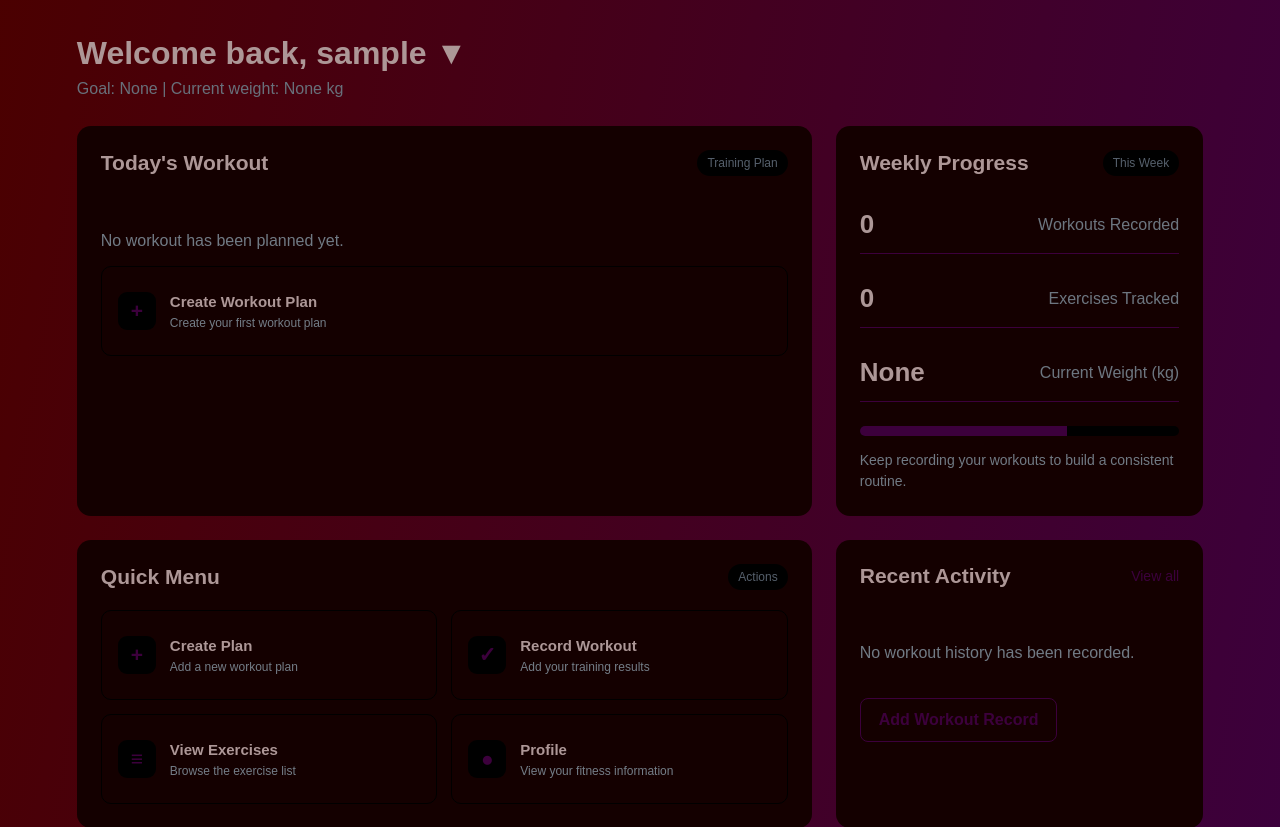
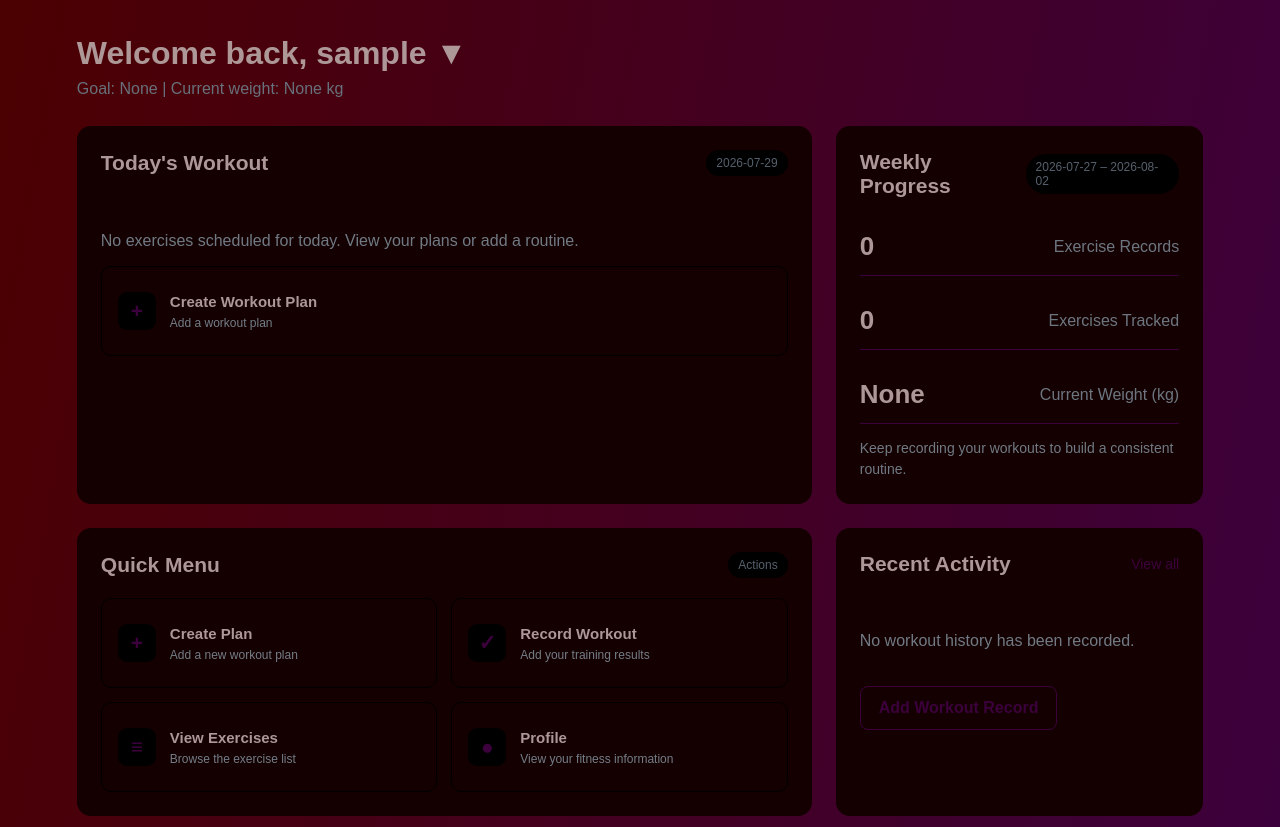
Before and after one commit to 25649-lgtm/Fitness-App, a Flask app: page /homepage in a window 1280 px wide; the page is wider, and only the part inside the window is pictured. Shown: the part 64-891 px from the top of that part. Run offline with Flask 3, Linux system fonts and the light colour scheme; the visitor is signed in with stand-in values (Sample User, id 1); data comes from the database, SQL or seed files in the repository; data that the repository does not hold is empty.

Commit message:
take "today's workout" and "weekly workout" out of all the workout

```diff
--- a/app.py
+++ b/app.py
@@ -2,7 +2,7 @@ import os
 import math
 import secrets
 import sqlite3
-from datetime import date as calendar_date
+from datetime import date as calendar_date, timedelta
 from contextlib import closing
 from werkzeug.security import check_password_hash, generate_password_hash
 
@@ -316,6 +316,11 @@ def login():
     return render_template("login.html", error=error)
 
 
+def today_date():
+    """使用运行电脑的本地日期，测试时可固定日期验证跨周边界。"""
+    return calendar_date.today()
+
+
 @app.route("/homepage")
 def homepage():
     if "user_id" not in session:
@@ -330,9 +335,18 @@ def homepage():
     """
     user = query_db(user_sql, (user_id,), one=True)
 
-    # 查找用户训练计划里的所有动作
+    # 周一到下周一采用左闭右开范围；今日动作还需满足计划已开始。
+    today = today_date()
+    week_start = today - timedelta(days=today.weekday())
+    week_end = week_start + timedelta(days=7)
+    # 按数字星期索引匹配，避免系统语言影响英文训练日名称。
+    weekday = TRAINING_DAYS[today.weekday()]
+    # 日期去掉连字符后比较，同时兼容旧版 YYYYMMDD 数据。
+    # 查找当前用户今天安排的动作
     workout_sql = """
         SELECT
+            WorkoutExercise.workout_exercise_id,
+            WorkPlan.plan_name,
             WorkDay.day_name,
             Exercise.exercise_name,
             Exercise.equipment,
@@ -345,10 +359,11 @@ def homepage():
             ON WorkDay.plan_id = WorkPlan.plan_id
         JOIN Exercise
             ON WorkoutExercise.exercise_id = Exercise.exercise_id
-        WHERE WorkPlan.user_id = ?
-        ORDER BY WorkDay.day_id;
+        WHERE WorkPlan.user_id = ? AND WorkDay.day_name = ?
+        AND REPLACE(WorkPlan.date, '-', '') <= ?
+        ORDER BY WorkPlan.plan_id, WorkDay.day_id, WorkoutExercise.workout_exercise_id;
     """
-    workouts = query_db(workout_sql, (user_id,))
+    workouts = query_db(workout_sql, (user_id, weekday, today.strftime("%Y%m%d")))
 
     notes_sql = """
         SELECT
@@ -367,15 +382,17 @@ def homepage():
     """
     recent_notes = query_db(notes_sql, (user_id,))
 
-    # 统计训练记录并显示在进度卡片中
+    # 只统计本周训练记录；每条动作记录计为一条，不当作整次训练。
     stats_sql = """
         SELECT
             COUNT(*) AS workout_count,
             COUNT(DISTINCT exercise_id) AS exercise_count
         FROM WorkNotes
-        WHERE user_id = ?;
+        WHERE user_id = ?
+        AND REPLACE(date, '-', '') >= ? AND REPLACE(date, '-', '') < ?;
     """
-    stats = query_db(stats_sql, (user_id,), one=True)
+    stats = query_db(stats_sql, (user_id, week_start.strftime("%Y%m%d"),
+                                week_end.strftime("%Y%m%d")), one=True)
 
     return render_template(
         "homepage.html",
@@ -383,6 +400,9 @@ def homepage():
         workouts=workouts,
         recent_notes=recent_notes,
         stats=stats,
+        today=today,
+        week_start=week_start,
+        week_last=week_end - timedelta(days=1),
     )
 
 
@@ -393,7 +413,7 @@ def logout():
     return redirect(url_for("login"))
 
 
-@app.route("/training/<int:id>")
+@app.route("/training/<int:id>", methods=["GET", "POST"])
 def training(id):
     # 训练详情属于私人数据，未登录用户先返回登录页。
     if "user_id" not in session:
@@ -402,6 +422,7 @@ def training(id):
     sql = """
         SELECT
             WorkoutExercise.workout_exercise_id,
+            Exercise.exercise_id,
             User.user_name,
             WorkPlan.plan_name,
             WorkPlan.description AS plan_description,
@@ -431,7 +452,24 @@ def training(id):
     if result is None:
         return "Training not found", 404
 
-    return str(dict(result))
+    # 从计划动作预填训练结果，实际完成的重量和次数仍由用户确认。
+    error = None
+    if request.method == "POST":
+        values, error = validate_note_form()
+        if not error and values[0] != result["exercise_id"]:
+            error = "Record the exercise shown in this workout."
+        if not error:
+            db = get_db()
+            with db:
+                db.execute(
+                    "INSERT INTO WorkNotes (exercise_id, date, weight, sets, reps, notes, user_id) "
+                    "VALUES (?, ?, ?, ?, ?, ?, ?)", (*values, session["user_id"]),
+                )
+            return redirect(url_for("notes"))
+    defaults = {"exercise_id": result["exercise_id"], "date": today_date().isoformat(),
+                "sets": result["sets"], "reps": result["reps"], "weight": "", "notes": ""}
+    return render_template("training.html", training=result, note=defaults,
+                           exercises=[result], error=error), (400 if error else 200)
 
 
 @app.route("/exercises")
--- a/templates/homepage.html
+++ b/templates/homepage.html
@@ -82,7 +82,7 @@
 
             <div class="card-header">
                 <h2>Today's Workout</h2>
-                <span class="card-label">Training Plan</span>
+                <span class="card-label">{{ today.isoformat() }}</span>
             </div>
 
             {% if workouts %}
@@ -95,7 +95,7 @@
                             <h3>{{ workout["exercise_name"] }}</h3>
 
                             <p>
-                                {{ workout["day_name"] }}
+                                {{ workout["plan_name"] }} · {{ workout["day_name"] }}
                                 ·
                                 {{ workout["equipment"] }}
                             </p>
@@ -108,27 +108,27 @@
                             </strong>
 
                             <span>Sets × Reps</span>
+                            <!-- 每条动作使用真实 ID，避免跳到固定或他人的训练记录。 -->
+                            <a href="{{ url_for('training', id=workout['workout_exercise_id']) }}" class="primary-button">Start Workout</a>
                         </div>
 
                     </div>
 
                 {% endfor %}
 
-                <a href="/training/1" class="primary-button">
-                    Start Workout
-                </a>
+
 
             {% else %}
 
                 <div class="empty-message">
-                    <p>No workout has been planned yet.</p>
+                    <p>No exercises scheduled for today. View your plans or add a routine.</p>
 
                     <a href="{{ url_for('workout_plan') }}" class="menu-button">
                         <span class="menu-icon">+</span>
 
                         <div>
                             <strong>Create Workout Plan</strong>
-                            <p>Create your first workout plan</p>
+                            <p>Add a workout plan</p>
                             </div>
                     </a>
                 </div>
@@ -143,7 +143,7 @@
 
             <div class="card-header">
                 <h2>Weekly Progress</h2>
-                <span class="card-label">This Week</span>
+                <span class="card-label">{{ week_start.isoformat() }} – {{ week_last.isoformat() }}</span>
             </div>
 
             <div class="progress-statistics">
@@ -154,7 +154,7 @@
                     </span>
 
                     <span class="progress-title">
-                        Workouts Recorded
+                        Exercise Records
                     </span>
                 </div>
 
@@ -180,11 +180,7 @@
 
             </div>
 
-            <div class="progress-bar">
-
-                <div class="progress-bar-fill"></div>
-
-            </div>
+<!-- 未设定每周目标，移除固定进度条，避免展示虚假的完成比例。 -->
 
             <p class="progress-message">
                 Keep recording your workouts to build a consistent routine.
```
Also changed, not shown: templates/training.html (added, +15 -0 lines), tests/test_app.py (+89 -0 lines).
